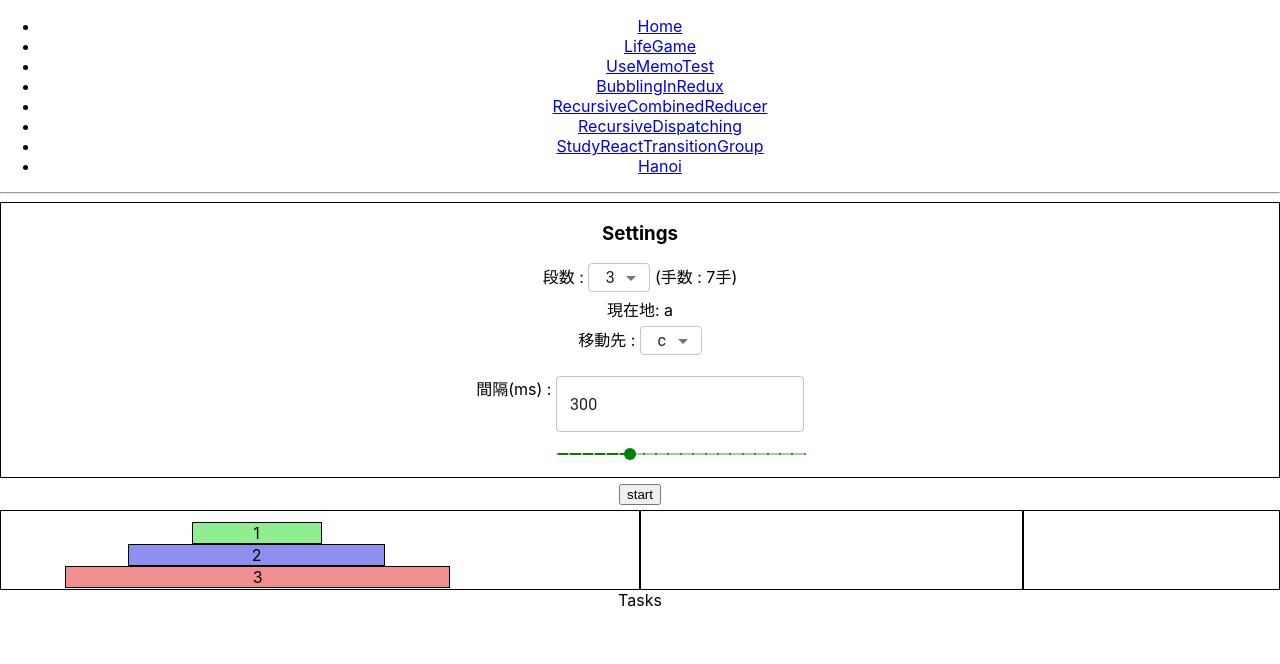
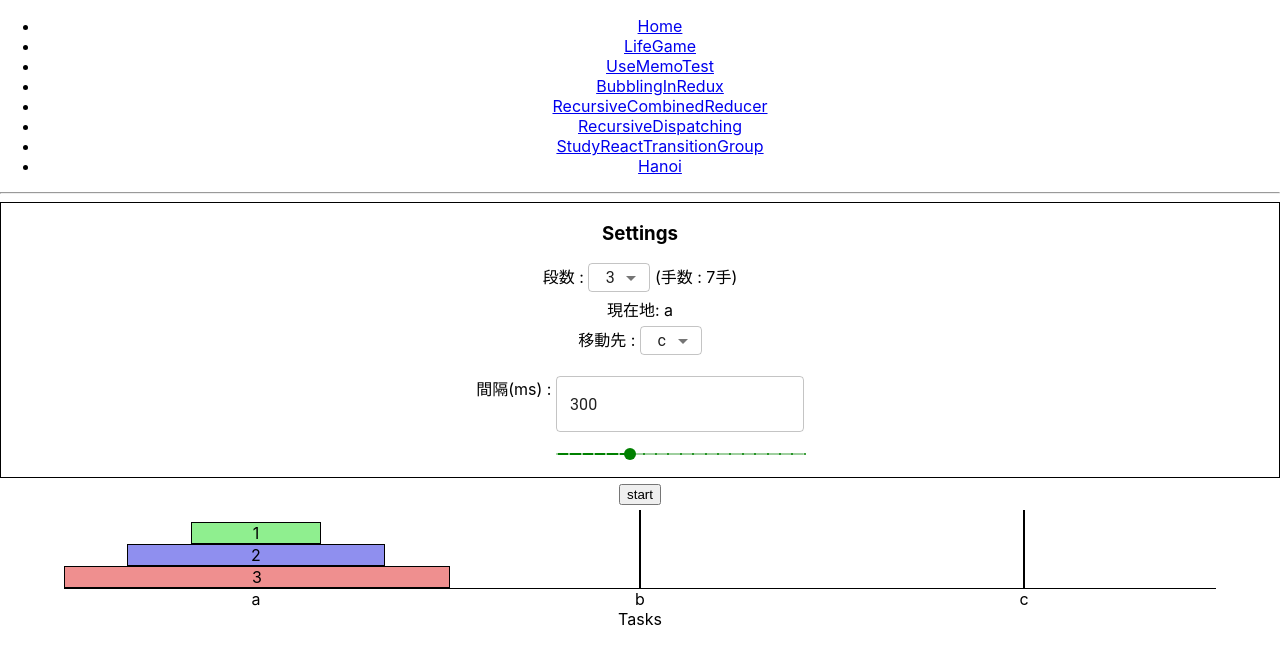
Before and after one commit to KoinoEngineering/react-study, a React (Create React App) app: page /Hanoi in a window 1280 px wide. Shown: the top 664 px of the page. Built offline with nearby package versions, Linux system fonts and the light colour scheme.

Commit message:
#25 fix Style

```diff
--- a/src/Pages/Hanoi/Towers/Tower/Tower.tsx
+++ b/src/Pages/Hanoi/Towers/Tower/Tower.tsx
@@ -5,6 +5,7 @@ import { TransitionGroup } from "react-transition-group";
 import { useDisplay, useWidth } from "../../../../common/Styles/Styles";
 import { ITowers } from "../Towers";
 import Plate from "./Plate/Plate";
+import { makeStyles } from "@material-ui/core";
 
 interface ITowerProps {
     series: number;
@@ -12,6 +13,12 @@ interface ITowerProps {
     name: keyof ITowers;
     tower: List<number>;
 }
+
+const useTowerStyle = makeStyles({
+    root: {
+        borderBottom: "solid black 1px"
+    }
+});
 
 const Tower: React.FC<ITowerProps> = (props: ITowerProps) => {
     const {
@@ -22,7 +29,9 @@ const Tower: React.FC<ITowerProps> = (props: ITowerProps) => {
     } = props;
     const displayStyles = useDisplay();
     const widthStyles = useWidth();
+    const towerStyle = useTowerStyle();
     return <div className={ClassNames(displayStyles.inlineBlock, widthStyles.p30)}>
+        <div className={towerStyle.root}>
             <TransitionGroup>
                 {
                     List(new Array<number>(series - tower.size)
@@ -32,6 +41,10 @@ const Tower: React.FC<ITowerProps> = (props: ITowerProps) => {
                             return <Plate key={name + "_" + idx} size={value} max={series} timeout={delay} in={true} />;
                         })}
             </TransitionGroup>
+        </div>
+        <div>
+            {name}
+        </div>
     </div>;
 };
 export default Tower;
--- a/src/Pages/Hanoi/Towers/Towers.tsx
+++ b/src/Pages/Hanoi/Towers/Towers.tsx
@@ -1,4 +1,3 @@
-import { makeStyles } from "@material-ui/core";
 import { List, Record } from "immutable";
 import React from "react";
 import { IDispatchable, IPropsBase } from "../../../core/Interfaces/Props";
@@ -51,13 +50,7 @@ const Towers: React.FC<ITowersProps> = (props: ITowersProps) => {
         }
     } = props;
 
-    const borderStyle = makeStyles({
-        solidBalck1: {
-            border: "solid black 1px",
-        }
-    })();
-
-    return <div className={borderStyle.solidBalck1}>
+    return <div>
         <Tower tower={a} series={series} name={"a"} delay={delay} />
         <Tower tower={b} series={series} name={"b"} delay={delay} />
         <Tower tower={c} series={series} name={"c"} delay={delay} />
```
Lines whose indentation alone changed are shown as unchanged.
